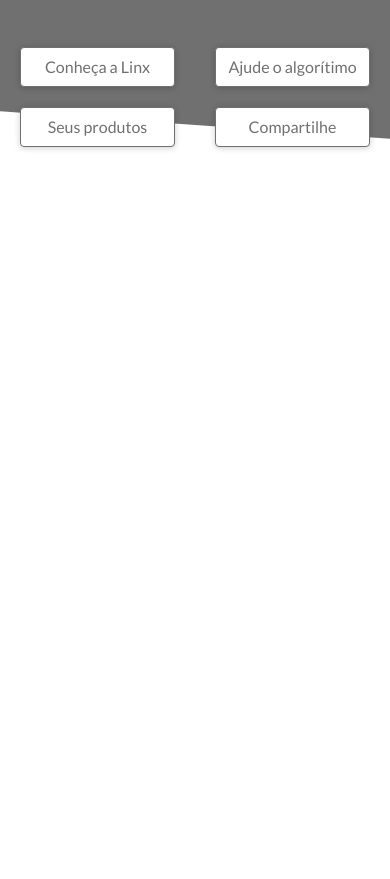
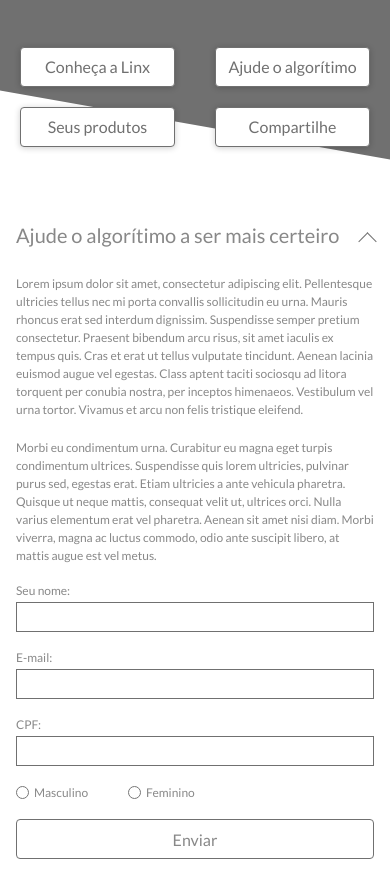
Before and after one commit to GuiSAlmeida/linx-frontend-developer-challenge, a website built with webpack: page public/index.html in a window 390 px wide. Shown: the part 195-1074 px from the top of the page. Before the commit the page ends 844 px from the top, so only its background shows below. Built offline with nearby package versions, Linux system fonts and the light colour scheme.

Commit message:
Chore: create markup section register

```diff
--- a/public/index.html
+++ b/public/index.html
@@ -25,6 +25,40 @@
     </div>
   </header>
 
+  <main>
+    <section class="register">
+      <div class="container">
+        <div class="register-content">
+          <h2 class="register-title">Ajude o algorítimo a ser mais certeiro</h2>
+          <p>Lorem ipsum dolor sit amet, consectetur adipiscing elit. Pellentesque ultricies tellus nec mi porta convallis sollicitudin eu urna. Mauris rhoncus erat sed interdum dignissim. Suspendisse semper pretium consectetur. Praesent bibendum arcu risus, sit amet iaculis ex tempus quis. Cras et erat ut tellus vulputate tincidunt. Aenean lacinia euismod augue vel egestas. Class aptent taciti sociosqu ad litora torquent per conubia nostra, per inceptos himenaeos. Vestibulum vel urna tortor. Vivamus et arcu non felis tristique eleifend.</p>
+          <p> Morbi eu condimentum urna. Curabitur eu magna eget turpis condimentum ultrices. Suspendisse quis lorem ultricies, pulvinar purus sed, egestas erat. Etiam ultricies a ante vehicula pharetra. Quisque ut neque mattis, consequat velit ut, ultrices orci. Nulla varius elementum erat vel pharetra. Aenean sit amet nisi diam. Morbi viverra, magna ac luctus commodo, odio ante suscipit libero, at mattis augue est vel metus.</p>
+        </div>
+
+        <form class="register-form">
+          <label for="name">Seu nome:</label>
+          <input type="text" id="name" name="name">
+
+          <label for="email">E-mail:</label>
+          <input type="text" id="email" name="email">
+
+          <label for="cpf">CPF:</label>
+          <input type="text" id="cpf" name="cpf">
+
+          <div class="register-gender">
+
+            <input type="radio" id="male" name="gender" value="male">
+            <label for="male">Masculino</label>
+
+            <input type="radio" id="female" name="gender" value="female">
+            <label for="female">Feminino</label>
+          </div>
+
+          <input class="register-form-button" type="submit" value="Enviar">
+        </form>
+      </div>
+    </section>
+  </main>
+
 
   <script src="./index.js"></script>
 </body>
--- a/src/scss/style.scss
+++ b/src/scss/style.scss
@@ -11,6 +11,7 @@
   -moz-osx-font-smoothing: grayscale;
   font-family: 'Lato', sans-serif;
   font-size: 1rem;
+  color: $grey;
 }
 
 .container {
@@ -76,10 +77,118 @@
   }
 }
 
+.register {
+  margin-top: 100px;
+
+  .container {
+    display: flex;
+  }
+
+  .register-content {
+    width: calc(60% - 60px);
+    margin-right: 60px;
+
+    .register-title {
+      font-size: 1.25rem;
+      margin-bottom: 30px;
+    }
+
+    p {
+      font-size: 0.75rem;
+      line-height: 1.5;
+      margin-bottom: 20px;
+    }
+  }
+
+  .register-form {
+    width: 40%;
+    display: flex;
+    flex-direction: column;
+
+    & > label {
+      font-size: 0.75rem;
+      margin-bottom: 5px;
+    }
+
+    & > input {
+      border: 1px solid $dark-grey;
+      outline: none;
+      margin-bottom: 20px;
+      height: 30px;
+    }
+
+    .register-gender {
+      display: flex;
+      align-items: center;
+      margin-bottom: 20px;
+
+      label {
+        font-size: 0.75rem;
+      }
+
+      input {
+        margin: 0 5px 0 0;
+
+        &#female {
+          margin-left: 40px;
+        }
+      }
+    }
+
+    .register-form-button {
+      height: 40px;
+      border-radius: 4px;
+      background: $light;
+
+    }
+  }
+}
+
 @media (max-width: 768px) {
   .header {
+    transform: skew(0deg, 10deg);
+
+    .container {
+      transform: skew(0deg, -10deg);
+    }
+
     .header-menu .header-button {
       width: calc(50% - 40px);
     }
   }
+
+  .register {
+    .container {
+      flex-direction: column;
+    }
+
+    .register-content,
+    .register-form {
+      width: 100%;
+      padding: 0 16px;
+    }
+
+    .register-title {
+      padding-right: 16px;
+      position: relative;
+
+      &::after {
+        content: '';
+        display: block;
+        width: 12px;
+        height: 12px;
+        border-top: 1px solid $dark-grey;
+        border-right: 1px solid $dark-grey;
+        cursor: pointer;
+        -webkit-transform: rotate(-45deg);
+        -moz-transform: rotate(-45deg);
+        -ms-transform: rotate(-45deg);
+        -o-transform: rotate(-45deg);
+        transform: rotate(-45deg);
+        position: absolute;
+        right: 0;
+        top: 50%;
+      }
+    }
+  }
 }
```
